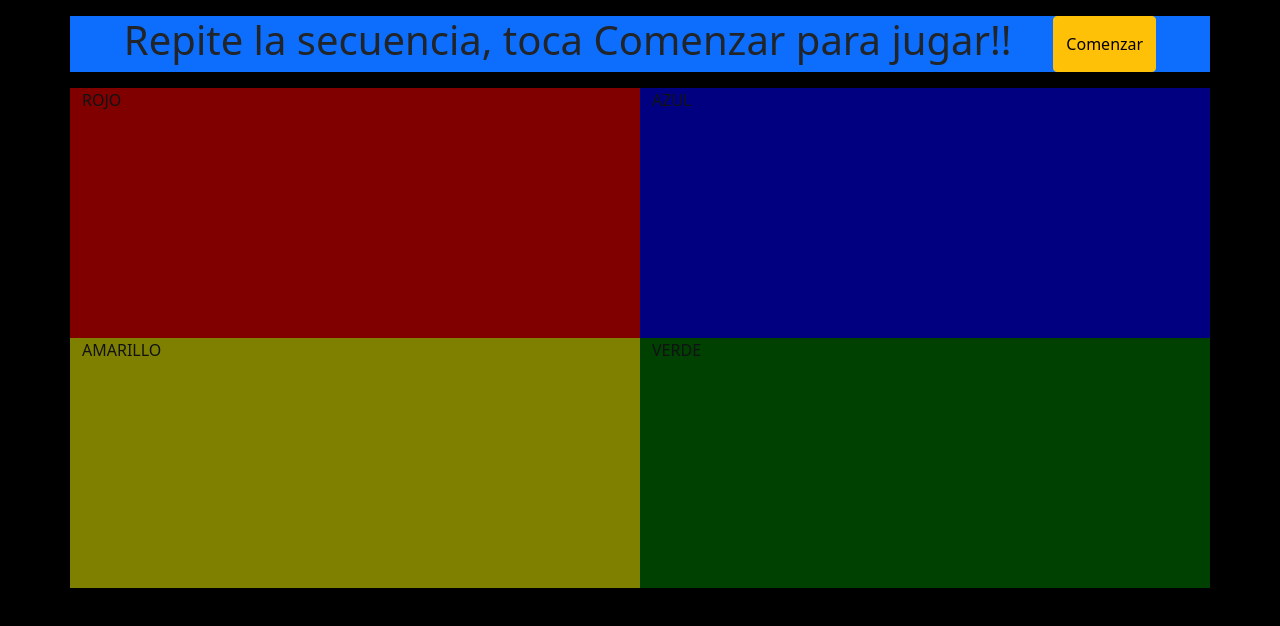
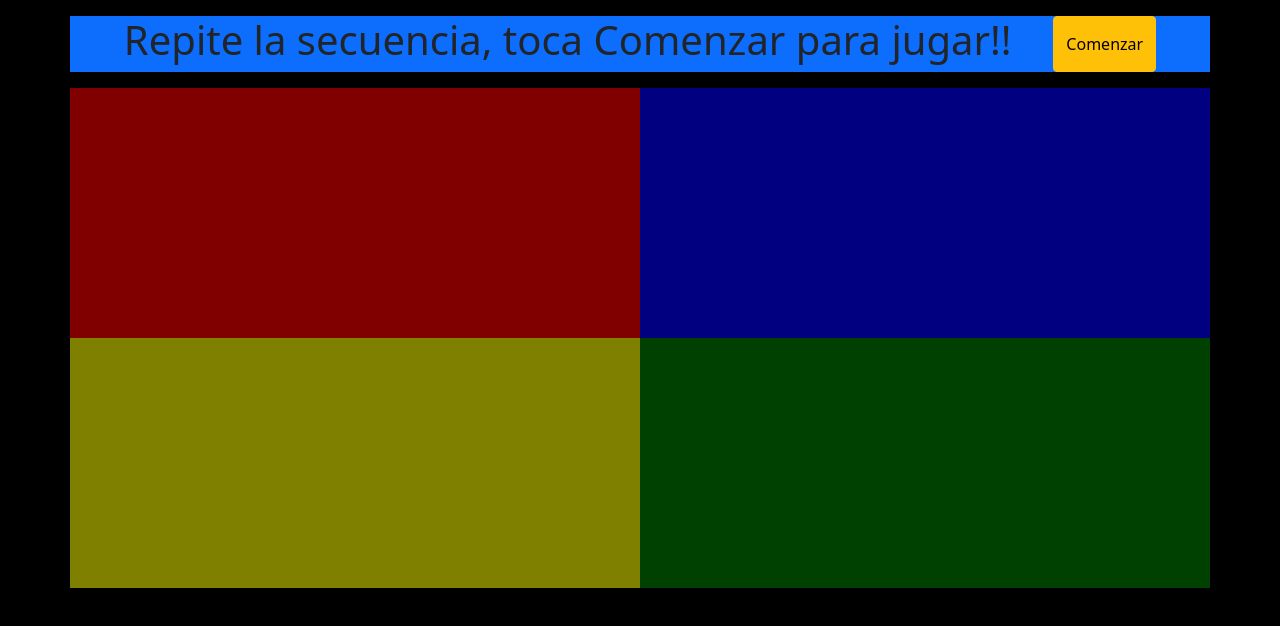
Before and after one commit to Jose-ph/simon-dice-2022, a website: page index.html in a window 1280 px wide. Drawn offline with Linux system fonts and the light colour scheme.

Commit message:
delete default text in html

```diff
--- a/index.html
+++ b/index.html
@@ -15,7 +15,7 @@
 <body>
 
     <div  class="container state bg bg-primary d-flex justify-content-evenly mb-3 mt-3">
-        <h1 id="state-heading"class="bg bg-primary state" >Aquí irá el estado del juego</h1>
+        <h1 id="state-heading"class="bg bg-primary state" ></h1>
         <button class="btn btn-warning" id="btn-start">Comenzar</button>
     </div>
 
@@ -23,12 +23,12 @@
     <div id="board" class=" container board my-50">
 
        <div  class="row">
-           <div id="1" class="red w-50  colour">ROJO</div>
-           <div id="2" class="blue w-50 colour ">AZUL</div>
+           <div id="1" class="red w-50  colour"></div>
+           <div id="2" class="blue w-50 colour "></div>
        </div>
        <div class="row">
-           <div id="3" class="yellow w-50 colour">AMARILLO</div>
-           <div id="4" class="green w-50 colour">VERDE</div>
+           <div id="3" class="yellow w-50 colour"></div>
+           <div id="4" class="green w-50 colour"></div>
        </div>
 
     </div>
```
